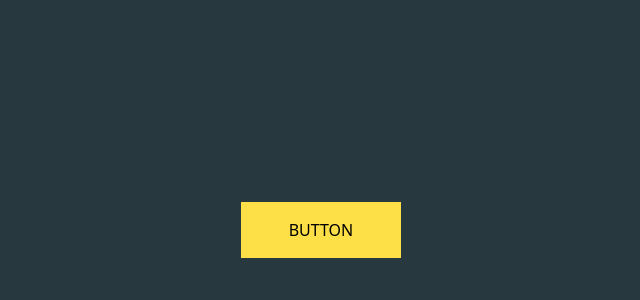
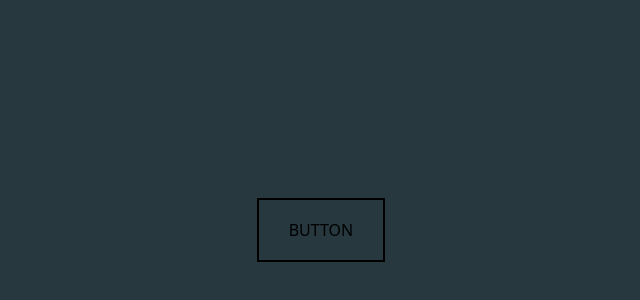
Before and after one commit to aeinmananni/animation-with-tailwind-css-in-react-js, a React (Vite) app: page / in a window 1280 px wide. Shown: the part 170-470 px from the top of the page, without its empty margins (319-959 px from the left). Built offline with nearby package versions, Linux system fonts and the light colour scheme.

Commit message:
Add New Animation

```diff
--- a/src/components/hover-button-project2/index.tsx
+++ b/src/components/hover-button-project2/index.tsx
@@ -33,7 +33,7 @@ const HoverButtonProject2 = () => {
     //     <span>contact</span>
     //   </span>
     // </div>
-    <div className="CartBtnSlider w-max h-max bg-yellow-300 px-12 py-4 relative">
+    <div className="btnHover w-32 h-16 flex justify-center hover:text-white border-2 border-black  items-center  relative  overflow-hidden duration-700">
       BUTTON
     </div>
   );
--- a/src/components/hover-button-project2/styles.css
+++ b/src/components/hover-button-project2/styles.css
@@ -20,7 +20,7 @@
      @apply left-14 w-1/3 bg-yellow-400 h-full absolute top-0  -translate-y-full duration-500 group-hover:translate-y-0 delay-300 -z-10
 } */
 
-@layer components {
+/* @layer components {
      .CartBtnSlider{
           @apply  before:bg-green-500 before:text-white before:absolute before:top-0 before:left-0 before:w-full before:h-full before:flex before:justify-center before:items-center before:duration-500;
 
@@ -50,4 +50,9 @@
         transform: rotateX(0);
         transition-delay: 0.8s;
      }
+} */
+
+
+.btnHover {
+      @apply before:bg-orange-400 before:absolute before:top-0 before:left-0 before:w-full before:h-full before:-translate-y-full before:duration-700  before:rounded-b-full  before:hover:translate-y-0  before:hover:h-[200%] before:-z-10
 }
```
